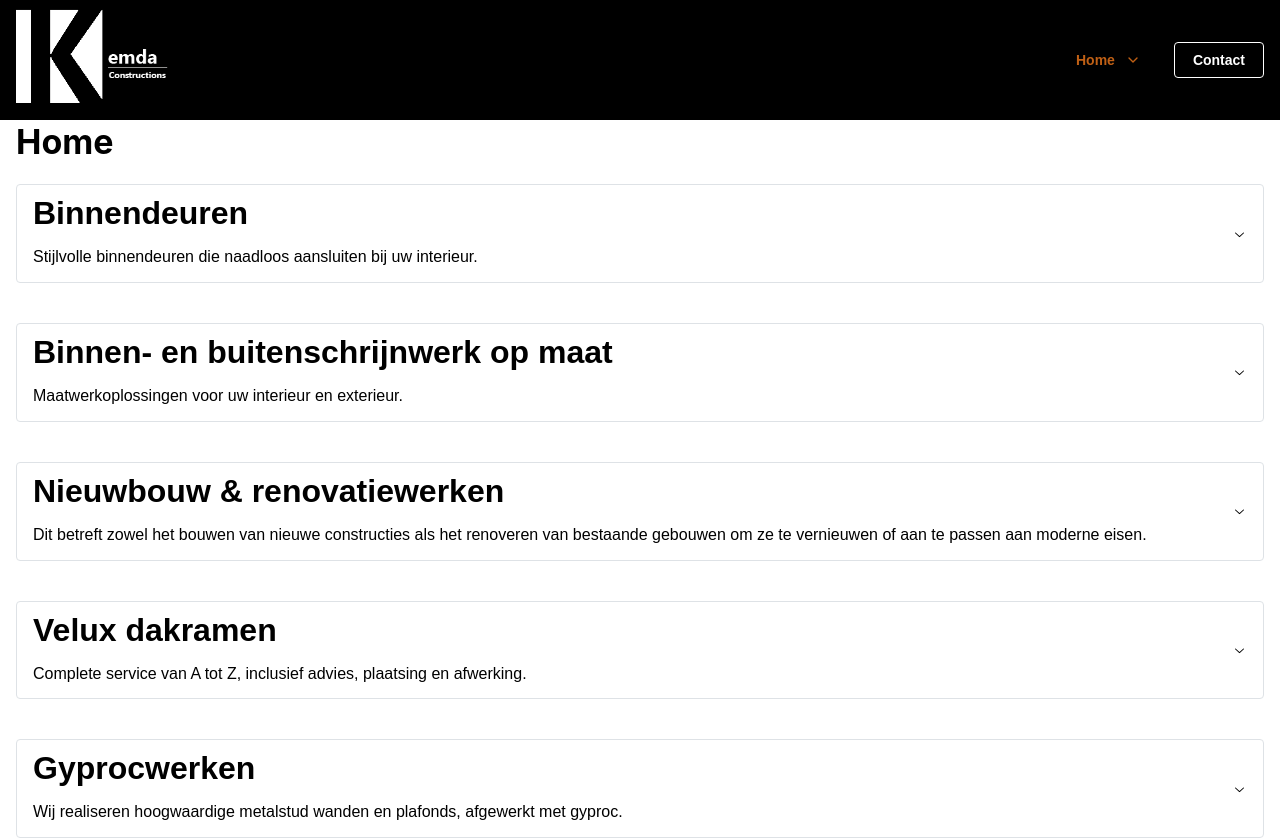
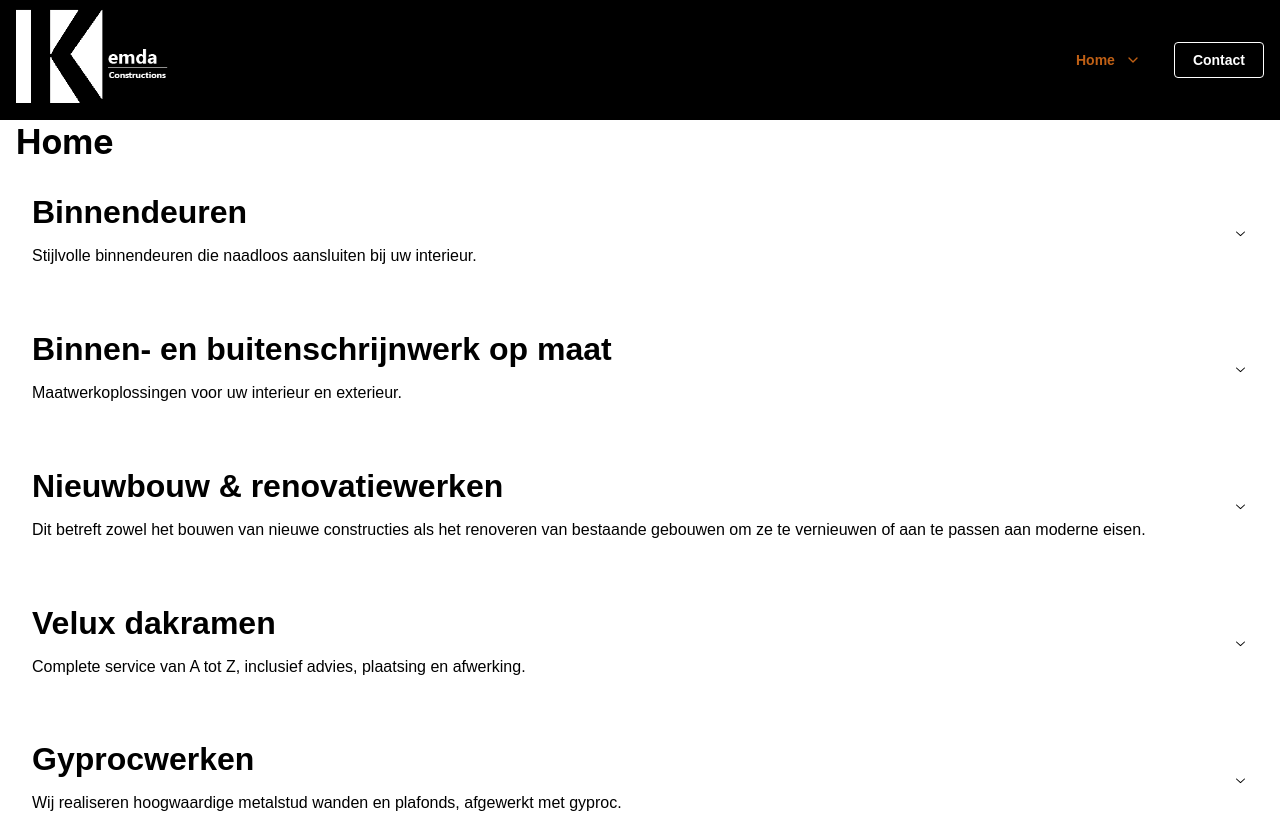
Before and after one commit to Dre-Van-den-Hooff/kemda, a Next.js app: page / in a window 1280 px wide. Shown: the top 839 px of the page. Built offline with nearby package versions, Linux system fonts and the light colour scheme.

Commit message:
New variant

```diff
--- a/src/components/projectCard.tsx
+++ b/src/components/projectCard.tsx
@@ -10,7 +10,7 @@ type Props = {
 
 export default function ProjectCard({ project }: Props) {
   return (
-    <Accordion variant="contained" py="lg">
+    <Accordion variant="filled" py="lg">
       <Accordion.Item value={project.title}>
         <Accordion.Control>
           {/* Title */}
@@ -19,7 +19,6 @@ export default function ProjectCard({ project }: Props) {
           </Text>
           {/* Short description */}
           <Text mt="1rem">{project.shortDescription}</Text>
-          {/* TODO: Read more link */}
         </Accordion.Control>
         <Accordion.Panel>
           {/* Bullet points */}
```
